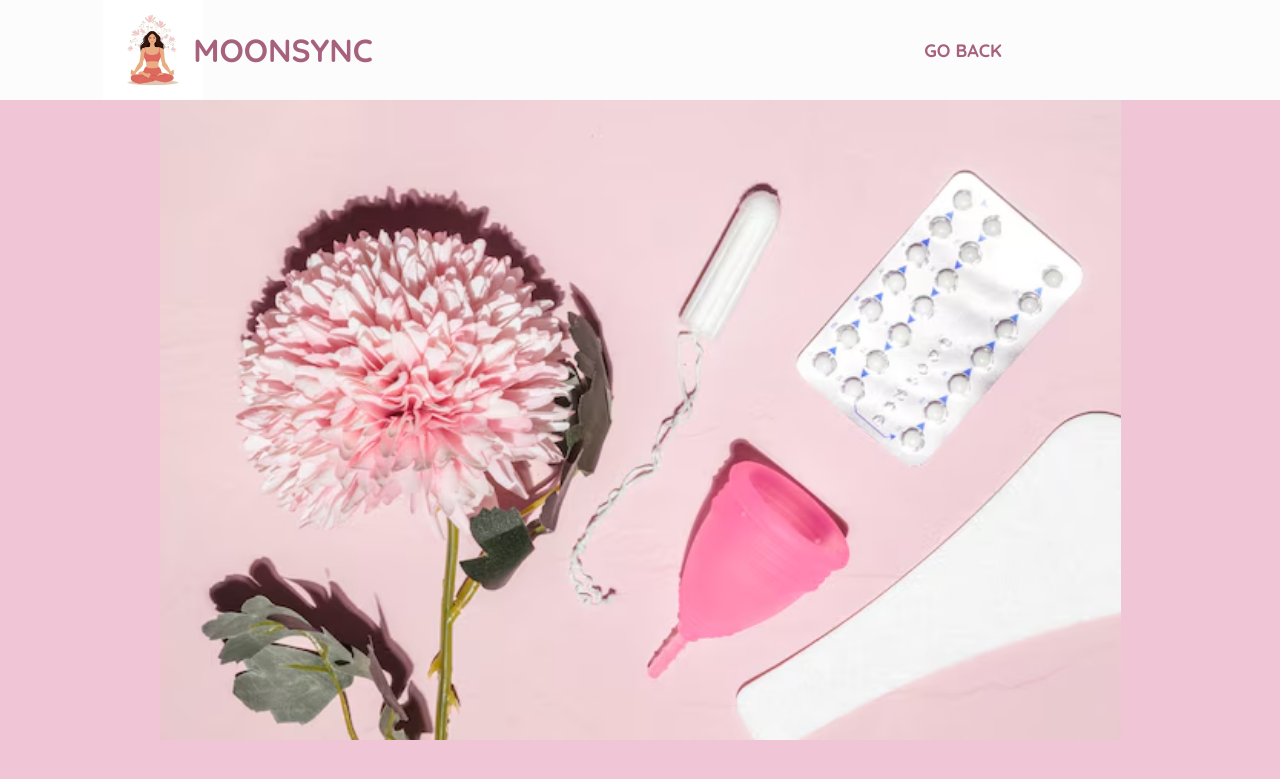
After one commit to Mehraayisha/menstral_cycle_tracker, a Django app: template templates/products.html in a window 1280 px wide. The commit adds this page. Shown: the top 779 px of the page. Run offline with Django 5.2, Linux system fonts and the light colour scheme; the template is opened without the code that fills it, so the values that code supplies are empty.

Commit message:
sandra new update

```diff
--- a/static/styles/home.css
+++ b/static/styles/home.css
@@ -6,9 +6,7 @@
     --third:rgb(255, 219, 233);
     font-family: "Quicksand", serif;
     font-optical-sizing: auto;
-
     font-style: normal;
-
 }
 *{
     padding: 0;
--- /dev/null
+++ b/static/styles/products.css
@@ -0,0 +1,70 @@
+@import url('https://fonts.googleapis.com/css2?family=Exo+2:ital,wght@0,100..900;1,100..900&family=Quicksand:wght@300..700&display=swap');
+:root{
+    --color:rgb(166, 98, 125);
+    --seccolor:rgb(240, 198, 215);
+    --text:white;
+    --third:rgb(255, 219, 233);
+    font-family: "Quicksand", serif;
+    font-optical-sizing: auto;
+    font-style: normal;
+}
+*{
+    padding:0px;
+    margin:0px;
+}
+.logo{
+    display: flex;
+    gap:-30px;
+    align-items:center;
+    font-size: 25px;
+    margin-left: -170px;
+}
+body{
+    background-color: var(--seccolor);
+}
+nav{
+    display: flex;
+    justify-content:space-around;
+    font-weight: bolder;
+    position: fixed;
+    top:0px;
+    width:100vw;
+    background-color: rgb(253, 252, 253);
+}
+#goback{
+    align-self: center;
+}
+#goback a{
+    /* align-self: center; */
+    text-decoration: none;
+    color: var(--color);
+    font-size:large;
+    padding: 5px;
+}
+#goback a:hover{
+    font-size: x-large;
+    font-weight: 700;
+}
+.logo p{
+    color: var(--color);
+    font-weight:900;
+    font-size:xx-large;
+    margin-left:-10px;
+}
+.imageUp{
+    height: auto;
+    width:900px;
+    overflow: hidden;
+}
+#contents{
+    background-image: url("../image/image1.avif");
+    background-repeat: no-repeat;
+    background-size: contain;
+    background-position: center;
+    height:80vh;
+    width:100vw;
+    /* opacity:0.75; */
+    margin-top: 100px;
+    /* object-fit: contain; */
+
+}
--- /dev/null
+++ b/templates/products.html
@@ -0,0 +1,24 @@
+<!DOCTYPE html>
+<html lang="en">
+<head>
+    <meta charset="UTF-8">
+    <meta name="viewport" content="width=device-width, initial-scale=1.0">
+    <title>Products Page</title>
+    <link rel="stylesheet" href="../static/styles/products.css">
+</head>
+<body>
+    <nav>
+        <div class="logo">
+            <img src="../static/image/logo.jpg" alt="img" width="100px">
+            <p>MOONSYNC</p>
+            <!-- <div id="goback"><a href="home.html">GO BACK</a></div> -->
+        </div>
+        <div id="goback"><a href="home.html">GO BACK</a></div>
+    </nav>
+    <div id="contents">
+        <div id="imageUp">
+            <!-- <img src="../static/image/image1.avif" alt="img"> -->
+        </div>
+    </div>
+</body>
+</html>
```
Also changed, not shown: static/styles/signinup.css (+174 -47 lines), static/image/image1.avif (added).
